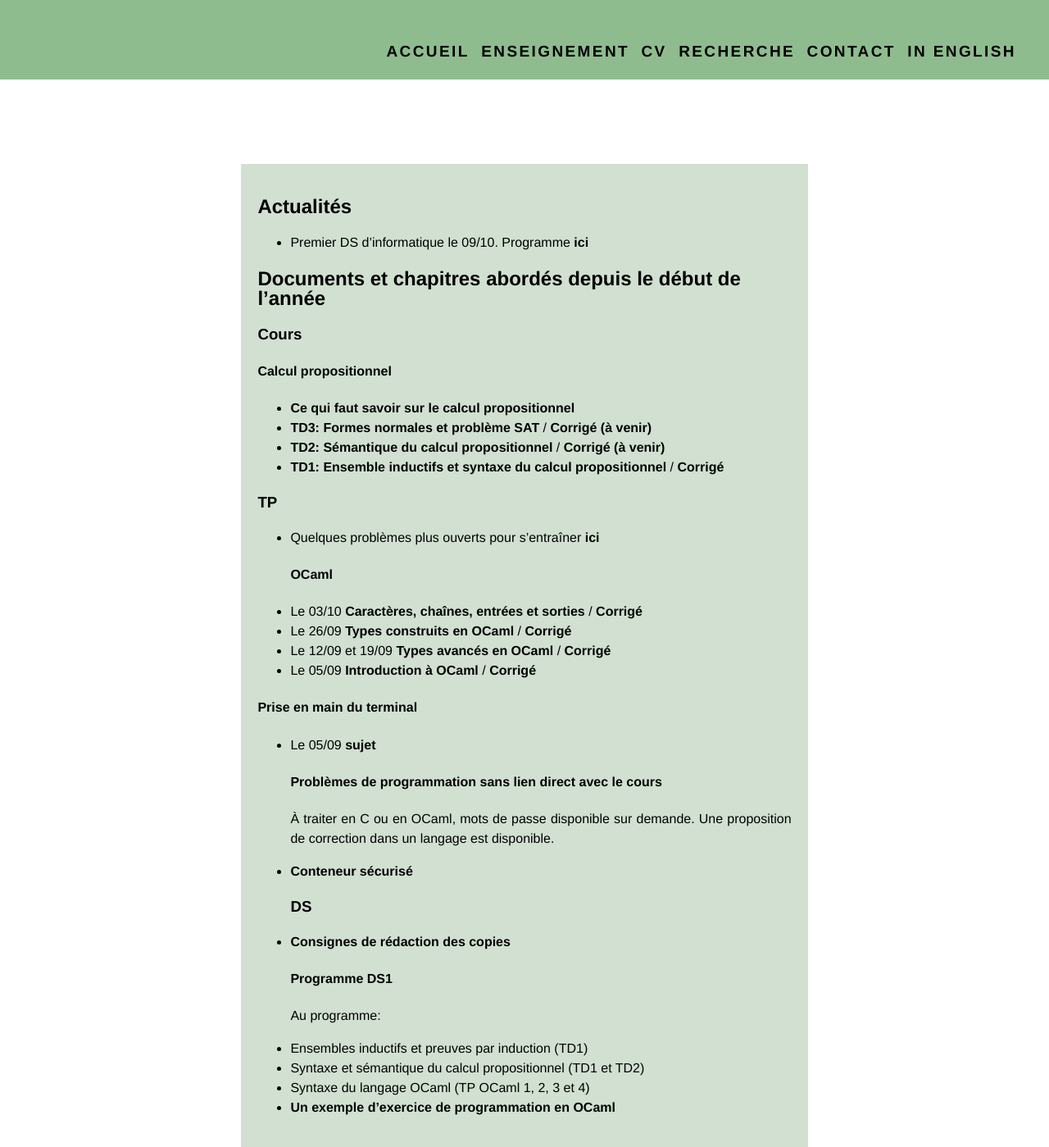
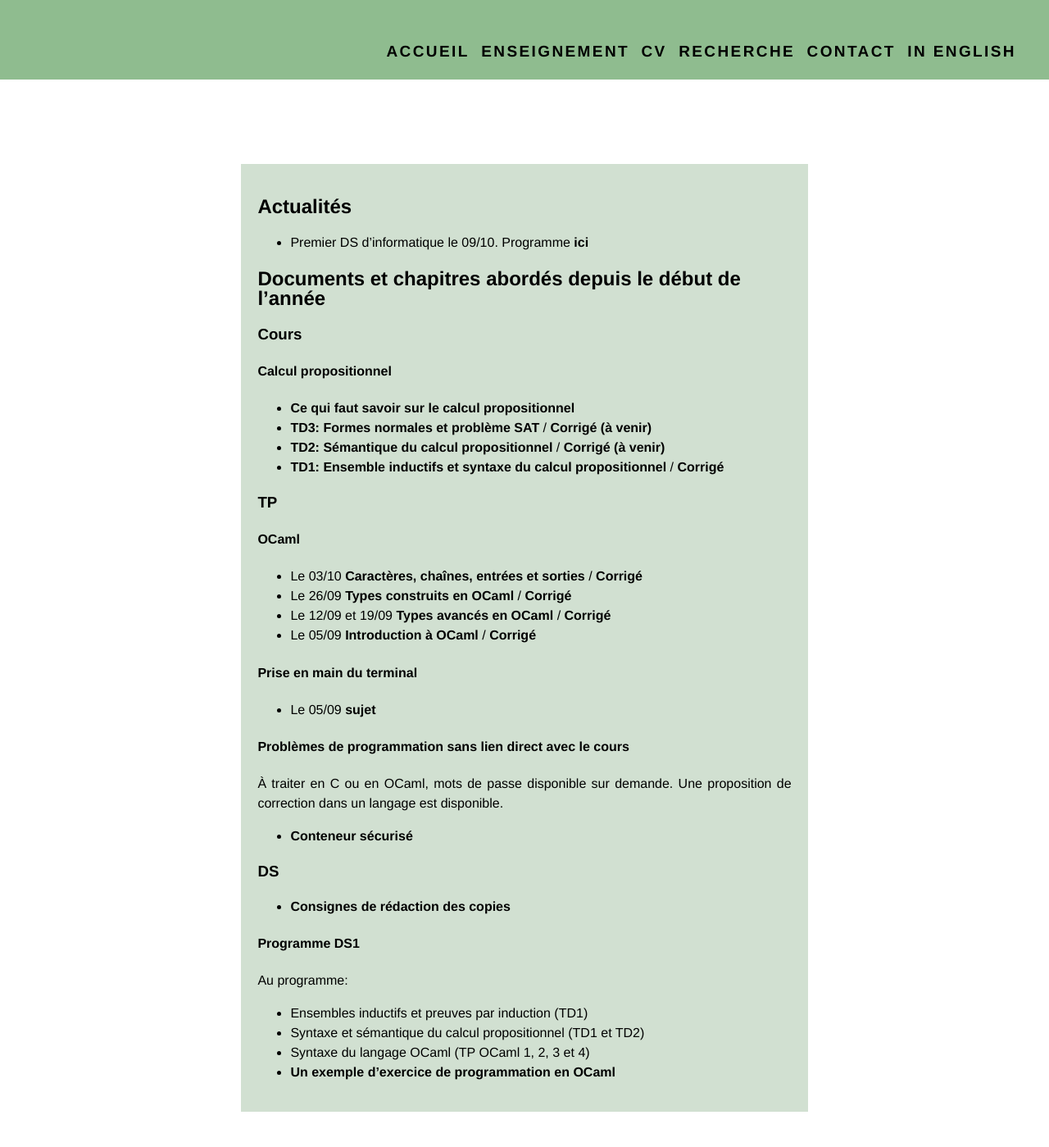
Before and after one commit to VladislavTempez/Vladislavtempez.github.io, a Jekyll site: the page built from pages/mp2i.md, in a window 1280 px wide. Shown: the whole page at 82% size. Built offline with Jekyll 4.4.1, drawn with Linux system fonts in a browser that asks for light colours; after the commit the page ends 1356 px from its top, so only the background shows below that.

Commit message:
repair anchor links

```diff
--- a/pages/mp2i.md
+++ b/pages/mp2i.md
@@ -5,7 +5,7 @@
 description: Vladislav Tempez - Enseignement - MP2I - Informatique
 ---
 ## Actualités
-- Premier DS d'informatique le 09/10. Programme [ici](### Programme DS1)
+- Premier DS d'informatique le 09/10. Programme [ici](###Programme-DS1)
 
 ## Documents et chapitres abordés depuis le début de l'année
 
@@ -18,7 +18,6 @@
 - [TD1: Ensemble inductifs et syntaxe du calcul propositionnel](https://nc-lycees.netocentre.fr/s/M3pzHQJyNSm3Egy) / [Corrigé](https://nc-lycees.netocentre.fr/s/6kcK8T9yiGQ6oQm)
 
 ### TP
-- Quelques problèmes plus ouverts pour s'entraîner [ici]()
 #### OCaml
 - Le 03/10 [Caractères, chaînes, entrées et sorties](https://nc-lycees.netocentre.fr/s/tqay8X4RBwDQRH3) / [Corrigé](https://nc-lycees.netocentre.fr/s/Sd68EsiYc8E6K3p)
 - Le 26/09 [Types construits en OCaml](https://nc-lycees.netocentre.fr/s/Z8g4Zw34QaDdx3d) / [Corrigé](https://nc-lycees.netocentre.fr/s/YyetAsRFG5qbtPx)
@@ -27,11 +26,14 @@
 
 #### Prise en main du terminal
 - Le 05/09 [sujet](https://nc-lycees.netocentre.fr/s/WXQyBHjADspJ8Xk)
+
 #### Problèmes de programmation sans lien direct avec le cours
 À traiter en C ou en OCaml, mots de passe disponible sur demande. Une proposition de correction dans un langage est disponible.
 - [Conteneur sécurisé](/docs/exos-prog/secure-container.html)
+
 ### DS
 - [Consignes de rédaction des copies](https://nc-lycees.netocentre.fr/s/Yf43iRNiZM3TAsL)
+
 #### Programme DS1
 Au programme:
 - Ensembles inductifs et preuves par induction (TD1)
```
